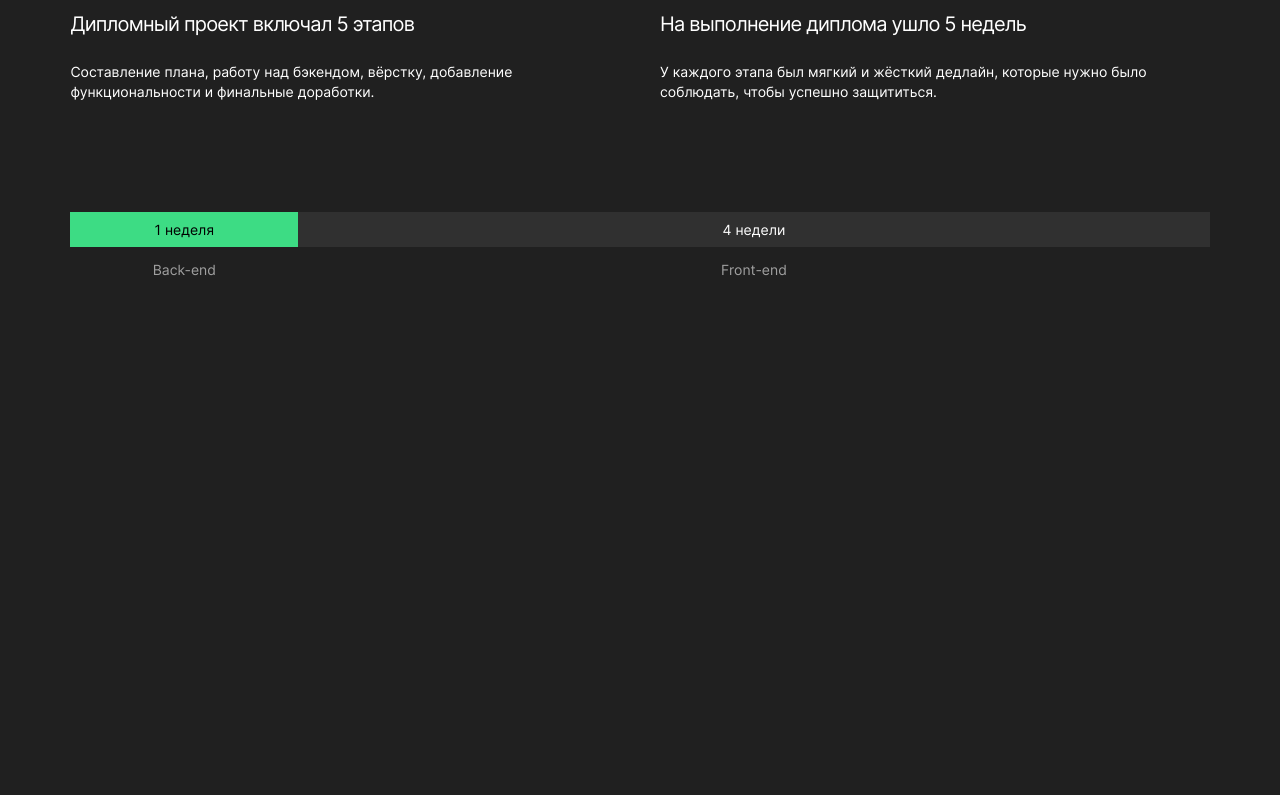
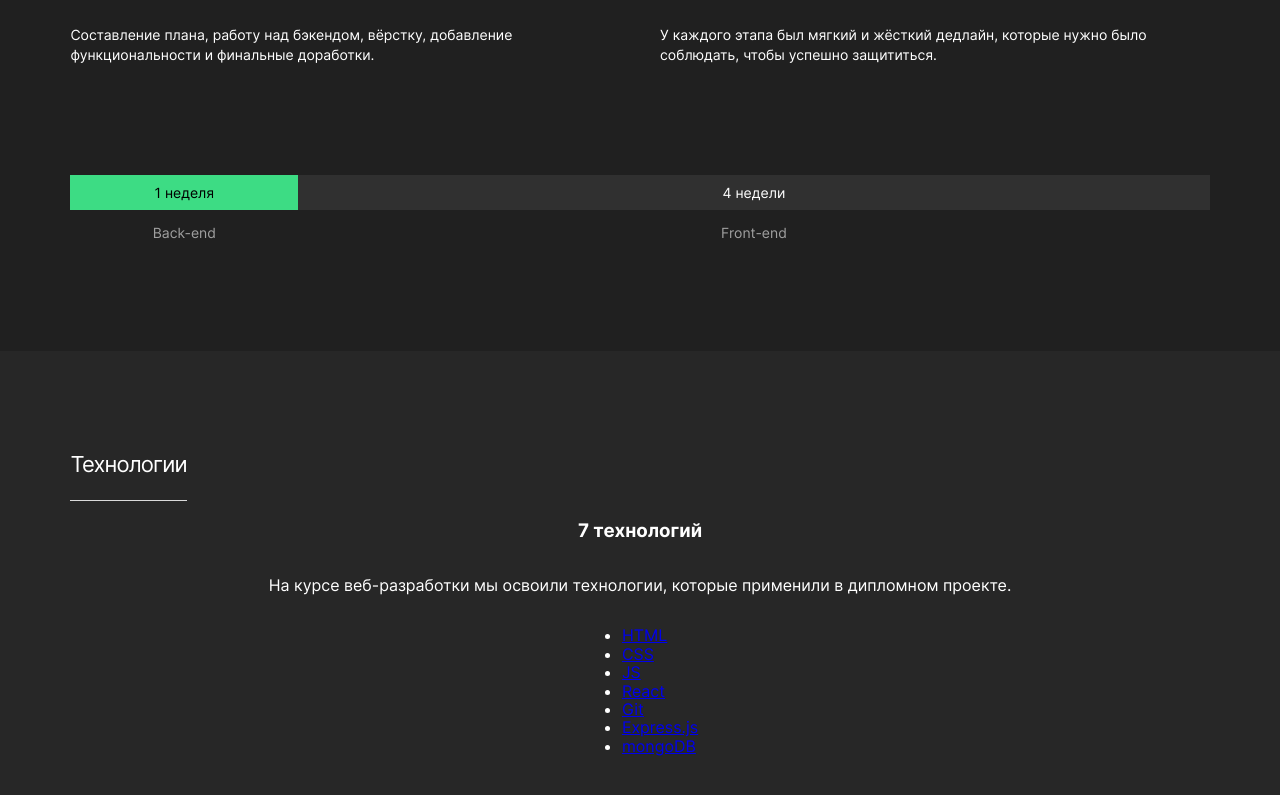
Before and after one commit to tatsenko-m/movies-explorer-frontend, a React (Create React App) app: page / in a window 1280 px wide. Shown: the part 903-1698 px from the top of the page. Before the commit the page ends 1291 px from the top, so only its background shows below. Built offline with nearby package versions, Linux system fonts and the light colour scheme.

Commit message:
feat: добавить начальную разметку Techs, исправить верстку AboutProject

```diff
--- a/src/components/AboutProject/AboutProject.css
+++ b/src/components/AboutProject/AboutProject.css
@@ -18,6 +18,7 @@
   color: #ffffff;
   -webkit-font-smoothing: antialiased;
   -moz-osx-font-smoothing: grayscale;
+  margin: 0;
 }
 
 .about-project__heading::after {
--- a/src/components/Main/Main.js
+++ b/src/components/Main/Main.js
@@ -2,12 +2,14 @@ import React from 'react';
 
 import Promo from '../Promo/Promo';
 import AboutProject from '../AboutProject/AboutProject';
+import Techs from '../Techs/Techs';
 
 const Main = () => {
   return (
     <>
       <Promo />
       <AboutProject />
+      <Techs />
     </>
   );
 };
--- a/src/components/Techs/Techs.css
+++ b/src/components/Techs/Techs.css
@@ -0,0 +1,35 @@
+.techs {
+  background-color: #272727;
+  padding: 100px 0;
+  font-family: "Inter", "Arial", sans-serif;
+  font-style: normal;
+  color: #ffffff;
+  -webkit-font-smoothing: antialiased;
+  -moz-osx-font-smoothing: grayscale;
+}
+
+.techs__container {
+  display: flex;
+  flex-direction: column;
+  align-items: center;
+  width: 89vw;
+  max-width: calc(1280px - (70px * 2));
+  margin: 0 auto;
+}
+
+.techs__heading {
+  align-self: flex-start;
+  font-weight: 400;
+  font-size: 22px;
+  line-height: normal;
+  letter-spacing: -0.88px;
+  margin: 0;
+  padding: 0;
+}
+
+.techs__heading::after {
+    display: block;
+    content: " ";
+    border-bottom: 1px solid #dadada;
+    padding-top: 23px;
+  }
--- a/src/components/Techs/Techs.js
+++ b/src/components/Techs/Techs.js
@@ -0,0 +1,24 @@
+import { Link } from 'react-router-dom';
+
+const Techs = () => {
+    return (
+      <section className="techs">
+        <div className="techs__container">
+          <h2 className="techs__heading">Технологии</h2>
+          <h3 className="techs__subheading">7 технологий</h3>
+          <p className="techs__caption">На курсе веб-разработки мы освоили технологии, которые применили в дипломном проекте.</p>
+          <ul>
+            <li><Link to="https://www.w3.org/html/" target="_blank" className="techs__technology">HTML</Link></li>
+            <li><Link to="https://www.w3schools.com/css/" target="_blank" className="techs__technology">CSS</Link></li>
+            <li><Link to="https://developer.mozilla.org/en-US/docs/Web/JavaScript" target="_blank" className="techs__technology">JS</Link></li>
+            <li><Link to="https://react.dev/" target="_blank" className="techs__technology">React</Link></li>
+            <li><Link to="https://git-scm.com/" target="_blank" className="techs__technology">Git</Link></li>
+            <li><Link to="https://expressjs.com/" target="_blank" className="techs__technology">Express.js</Link></li>
+            <li><Link to="https://www.mongodb.com/" target="_blank" className="techs__technology">mongoDB</Link></li>
+          </ul>
+        </div>
+      </section>
+    );
+  };
+
+  export default Techs;
--- a/src/index.css
+++ b/src/index.css
@@ -7,6 +7,7 @@
 @import url(./components/Main/Main.css);
 @import url(./components/Promo/Promo.css);
 @import url(./components/AboutProject/AboutProject.css);
+@import url(./components/Techs/Techs.css);
 
 body {
   background-color: #202020;
```
